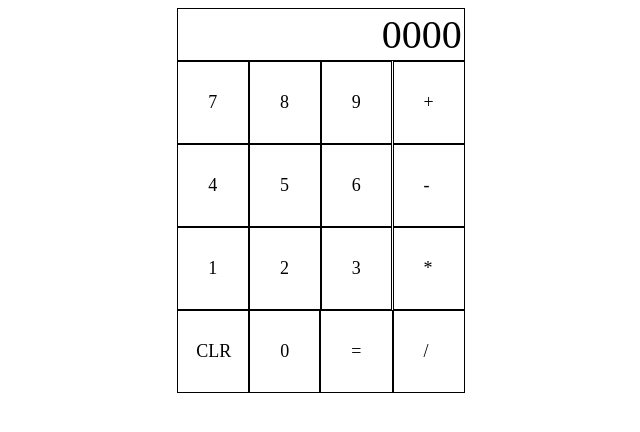
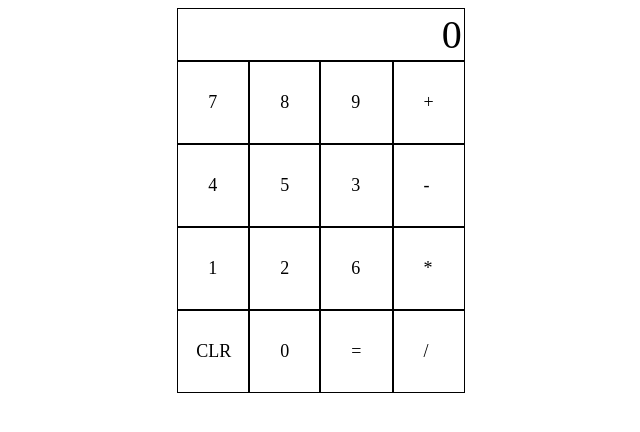
Before and after one commit to laraandrew/odin-calculator, a plain HTML site: page index.html in a window 1280 px wide. Shown: the whole page, without its empty margins (319-959 px from the left). Drawn offline with Linux system fonts and the light colour scheme.

Commit message:
Restructure index.html

```diff
--- a/index.html
+++ b/index.html
@@ -11,36 +11,34 @@
     <div class="flex" id="Calculator">
         <div class="flex column">
             <div class="flex" id="display-container">
-                <div id="display">0000</div>
+                <div id="display">0</div>
             </div>
-            <div id="keys" class="flex">
-                <div>
-                    <div class="flex">
-                        <div id = 'seven' class="key">7</div>
-                        <div id = 'eight' class="key">8</div>
-                        <div id = 'nine' class="key">9</div>
+            <div class="flex column">
+                <div id="keys" class="flex">
+                    <div class="flex column grow">
+                        <div id = 'seven' class="key number">7</div>
+                        <div id = 'four' class="key number">4</div>
+                        <div id = 'one' class="key number">1</div>
+                        <div id = 'clr' class="key">CLR</div>
                     </div>
-                    <div class="flex">
-                        <div id = 'four' class="key">4</div>
-                        <div id = 'five' class="key">5</div>
-                        <div id = 'six' class="key">6</div>
+                    <div class="flex column grow">
+                        <div id = 'eight' class="key number">8</div>
+                        <div id = 'five' class="key number">5</div>
+                        <div id = 'two' class="key number">2</div>
+                        <div id = 'zero' class="key">0</div>
                     </div>
-                    <div class="flex">
-                        <div id = 'one' class="key">1</div>
-                        <div id = 'two' class="key">2</div>
-                        <div id = 'three' class="key">3</div>
-                    </div>
-                    <div class="flex">
-                        <div id = 'clr' class="key">CLR</div>
-                        <div id = 'zero' class="key">0</div>
+                    <div class="flex column grow">
+                        <div id = 'nine' class="key number">9</div>
+                        <div id = 'three' class="key number">3</div>
+                        <div id = 'six' class="key number">6</div>
                         <div id = 'equal' class="key">=</div>
                     </div>
-                </div>
-                <div class="flex column">
-                    <div id = 'plus' class="key">+</div>
-                    <div id = 'minus' class="key">-</div>
-                    <div id = 'mutiply' class="key">*</div>
-                    <div id = 'divide' class="key">/</div>
+                    <div class="flex column grow">
+                        <div id = 'plus' class="key">+</div>
+                        <div id = 'minus' class="key">-</div>
+                        <div id = 'mutiply' class="key">*</div>
+                        <div id = 'divide' class="key">/</div>
+                    </div>
                 </div>
             </div>
         </div>
--- a/script.js
+++ b/script.js
@@ -14,3 +14,16 @@ const operate = (a,b,op) =>{
         default : return 'Operation Error';
     }
 }
+
+const display = document.querySelector('#display');
+
+const numbers = document.querySelectorAll('.number');
+const n = numbers.length;
+for (let i = 0;i<n;i++){
+    numbers[i].addEventListener('click',(e)=>{
+        const t = Number(e.target.textContent);
+        const currentDisplay = Number(display.textContent);
+        const newNumber = t + currentDisplay*10;
+        display.textContent = newNumber;
+    })
+}
--- a/styles.css
+++ b/styles.css
@@ -12,6 +12,10 @@ body{
 .key{
     padding: 30px;
     border: solid 1px black;
+    flex-grow: 1;
+}
+
+#keys{
     flex-grow: 1;
 }
 
@@ -42,3 +46,7 @@ body{
 #Calculator{
     justify-content: center;
 }
+
+.grow{
+    flex-grow: 1;
+}
```
